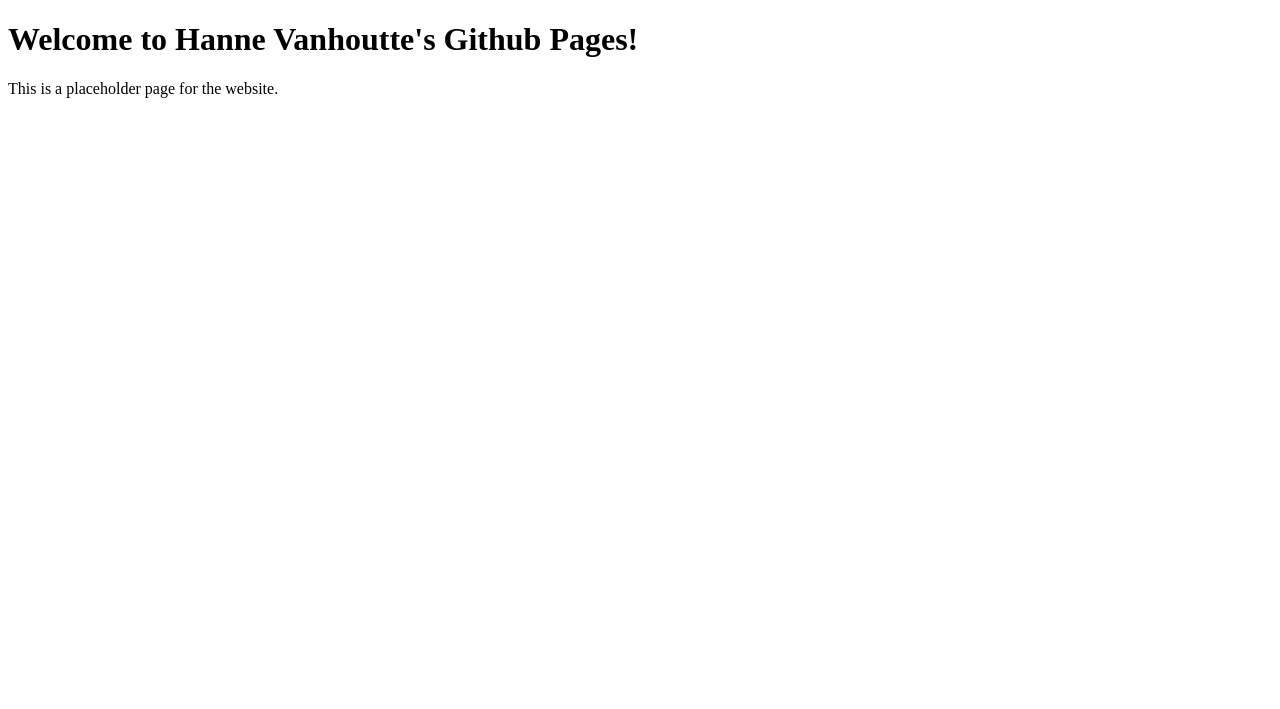
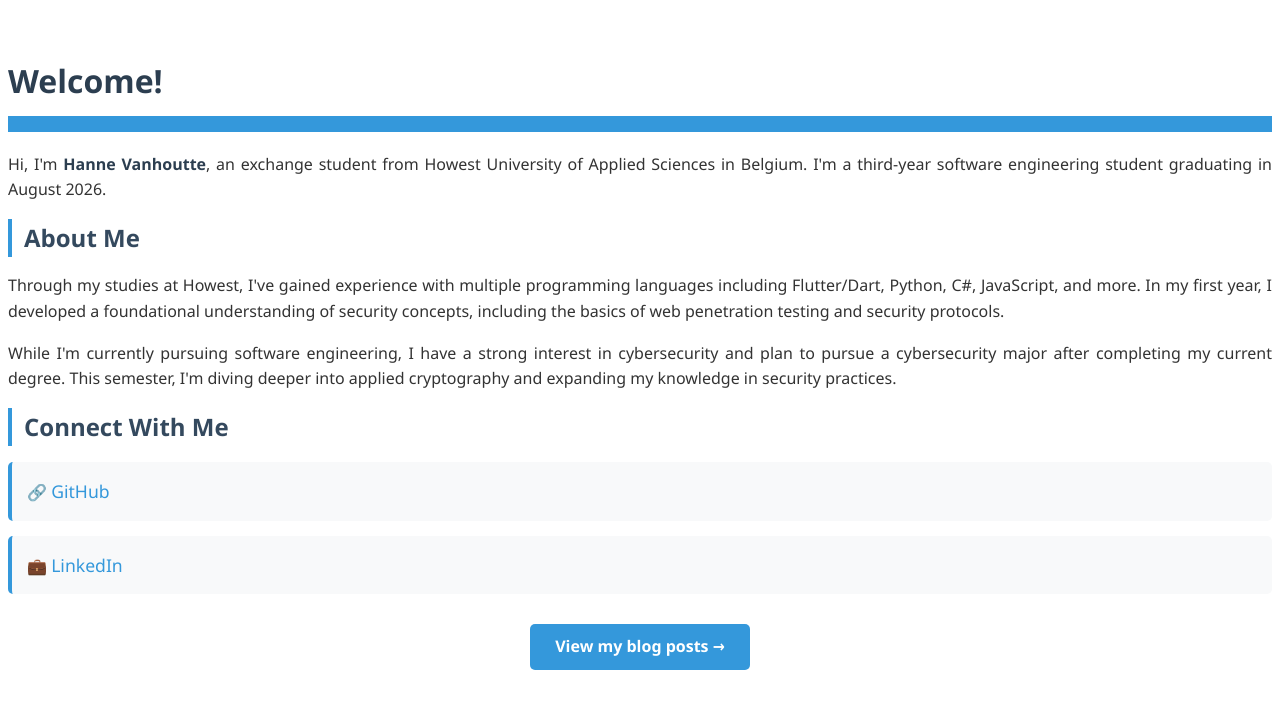
Before and after one commit to HanneVanhoutte2/hannevanhoutte2.github.io, a plain HTML site: page index.html in a window 1280 px wide. Drawn offline with Linux system fonts and the light colour scheme.

Commit message:
Enhance homepage and add blog page with content on quantum-resistant cryptography

```diff
--- a/index.html
+++ b/index.html
@@ -4,9 +4,30 @@
     <meta charset="UTF-8">
     <meta name="viewport" content="width=device-width, initial-scale=1.0">
     <title>Hanne Vanhoutte -  Github Pages</title>
+    <link rel="stylesheet" href="style.css">
 </head>
 <body>
-    <h1>Welcome to Hanne Vanhoutte's Github Pages!</h1>
-    <p>This is a placeholder page for the website.</p>
+<section>
+  <h1>Welcome!</h1>
+
+  <p>Hi, I'm <strong>Hanne Vanhoutte</strong>, an exchange student from Howest University of Applied Sciences in Belgium. I'm a third-year software engineering student graduating in August 2026.</p>
+
+  <h2>About Me</h2>
+
+  <p>Through my studies at Howest, I've gained experience with multiple programming languages including Flutter/Dart, Python, C#, JavaScript, and more. In my first year, I developed a foundational understanding of security concepts, including the basics of web penetration testing and security protocols.</p>
+
+  <p>While I'm currently pursuing software engineering, I have a strong interest in cybersecurity and plan to pursue a cybersecurity major after completing my current degree. This semester, I'm diving deeper into applied cryptography and expanding my knowledge in security practices.</p>
+
+  <h2>Connect With Me</h2>
+
+  <ul>
+    <li>🔗 <a href="https://github.com/HanneVanhoutte2" target="_blank">GitHub</a></li>
+    <li>💼 <a href="https://www.linkedin.com/in/hanne-vanhoutte-b1a880305" target="_blank">LinkedIn</a></li>
+  </ul>
+
+
+  <p><a href="/blog.html">View my blog posts →</a></p>
+
+</section>
 </body>
 </html>
--- /dev/null
+++ b/style.css
@@ -0,0 +1,155 @@
+body {
+  font-family: 'Segoe UI', Tahoma, Geneva, Verdana, sans-serif;
+  line-height: 1.6;
+  color: #333;
+}
+
+h1 {
+  color: #2c3e50;
+  border-bottom: 1rem solid #3498db;
+  padding-bottom: 10px;
+  margin-bottom: 20px;
+  font-size: 2em;
+}
+
+h2 {
+  color: #34495e;
+  margin-top: 1rem;
+  margin-bottom: 1rem;
+  font-size: 1.5em;
+  border-left: 4px solid #3498db;
+  padding-left: 12px;
+}
+
+/* Paragraph Styling */
+p {
+  margin-bottom: 15px;
+  text-align: justify;
+}
+
+strong {
+  color: #2c3e50;
+  font-weight: 600;
+}
+
+/* Link Styling */
+a {
+  color: #3498db;
+  text-decoration: none;
+  transition: all 0.3s ease;
+  border-bottom: 1px solid transparent;
+}
+
+a:hover {
+  color: #2980b9;
+  border-bottom: 1px solid #2980b9;
+}
+
+/* List Styling */
+ul {
+  list-style: none;
+  padding-left: 0;
+}
+
+ul li {
+  padding: 8px 0;
+  padding-left: 25px;
+  position: relative;
+}
+
+ul li:before {
+  content: "▸";
+  position: absolute;
+  left: 0;
+  color: #3498db;
+  font-weight: bold;
+}
+
+/* Connect Section Links */
+h2 + ul li a {
+  font-size: 1.1em;
+  font-weight: 500;
+}
+
+/* Blog Post List Styling */
+section > ul > li {
+  background: #f8f9fa;
+  border-left: 4px solid #3498db;
+  padding: 15px;
+  margin-bottom: 15px;
+  border-radius: 5px;
+  transition: transform 0.2s ease, box-shadow 0.2s ease;
+}
+
+section > ul > li:hover {
+  transform: translateX(5px);
+  box-shadow: 0 4px 6px rgba(0, 0, 0, 0.1);
+}
+
+section > ul > li:before {
+  content: none;
+}
+
+section > ul > li strong a {
+  color: #2c3e50;
+  font-size: 1.2em;
+  border-bottom: none;
+}
+
+section > ul > li strong a:hover {
+  color: #3498db;
+}
+
+section > ul > li small {
+  color: #7f8c8d;
+  font-style: italic;
+}
+
+section > ul > li p {
+  margin-top: 10px;
+  color: #555;
+  text-align: left;
+}
+
+/* Section Styling */
+section {
+  padding: 20px 0;
+}
+
+/* View All Posts Link */
+section > p:last-child {
+  text-align: center;
+  margin-top: 30px;
+}
+
+section > p:last-child a {
+  background: #3498db;
+  color: white;
+  padding: 10px 25px;
+  border-radius: 5px;
+  border: none;
+  font-weight: 600;
+  display: inline-block;
+  transition: background 0.3s ease;
+}
+
+section > p:last-child a:hover {
+  background: #2980b9;
+  transform: translateY(-2px);
+  box-shadow: 0 4px 8px rgba(0, 0, 0, 0.2);
+}
+
+/* Responsive Design */
+@media (max-width: 768px) {
+  h1 {
+    font-size: 1.5em;
+  }
+
+  h2 {
+    font-size: 1.2em;
+  }
+
+  section > ul > li {
+    padding: 12px;
+  }
+}
```
Also changed, not shown: blog.html (added, +42 -0 lines).
